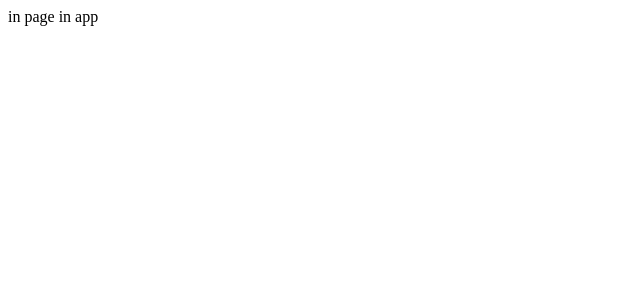
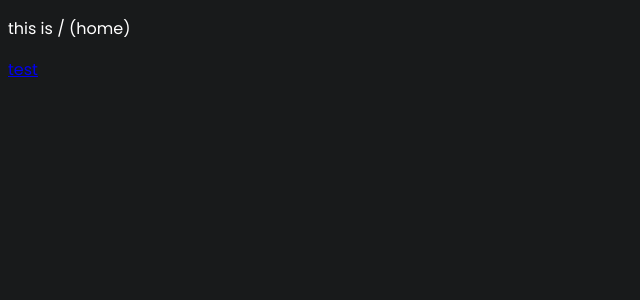
Before and after one commit to basiphobe/basiphobe.github.io, a SvelteKit app: page / in a window 1280 px wide. Shown: the top 300 px of the page, without its empty margins (0-640 px from the left). Built offline with nearby package versions, Linux system fonts and the light colour scheme.

Commit message:
Checkpoint

```diff
--- /dev/null
+++ b/src/app.css
@@ -0,0 +1,8 @@
+html, body {
+    width: 100%;
+    height: 100%;
+    background-color: #181a1b;
+    color: white;
+    font-family: 'Poppins';
+    font-size: 1rem;
+}
--- a/src/app.html
+++ b/src/app.html
@@ -3,11 +3,11 @@
 	<head>
 		<meta charset="utf-8" />
 		<link rel="icon" href="%sveltekit.assets%/favicon.png" />
+		<link href="https://fonts.googleapis.com/css?family=Poppins" rel="stylesheet">
 		<meta name="viewport" content="width=device-width" />
 		%sveltekit.head%
 	</head>
 	<body data-sveltekit-preload-data="hover">
 		<div style="display: contents">%sveltekit.body%</div>
-		in app
 	</body>
 </html>
--- /dev/null
+++ b/src/routes/+layout.svelte
@@ -0,0 +1,5 @@
+<script>
+    import '../app.css'
+</script>
+
+<slot />
--- a/src/routes/+page.svelte
+++ b/src/routes/+page.svelte
@@ -1 +1,2 @@
-in page
+<p>this is / (home)</p>
+<p><a href="/test">test</p>
--- a/src/routes/index.svelte
+++ /dev/null
@@ -1 +0,0 @@
-Hello!
```
Also changed, not shown: src/routes/test/+page.svelte (added, +2 -0 lines), 1 other file (tests, documents, lock files or other folders).
